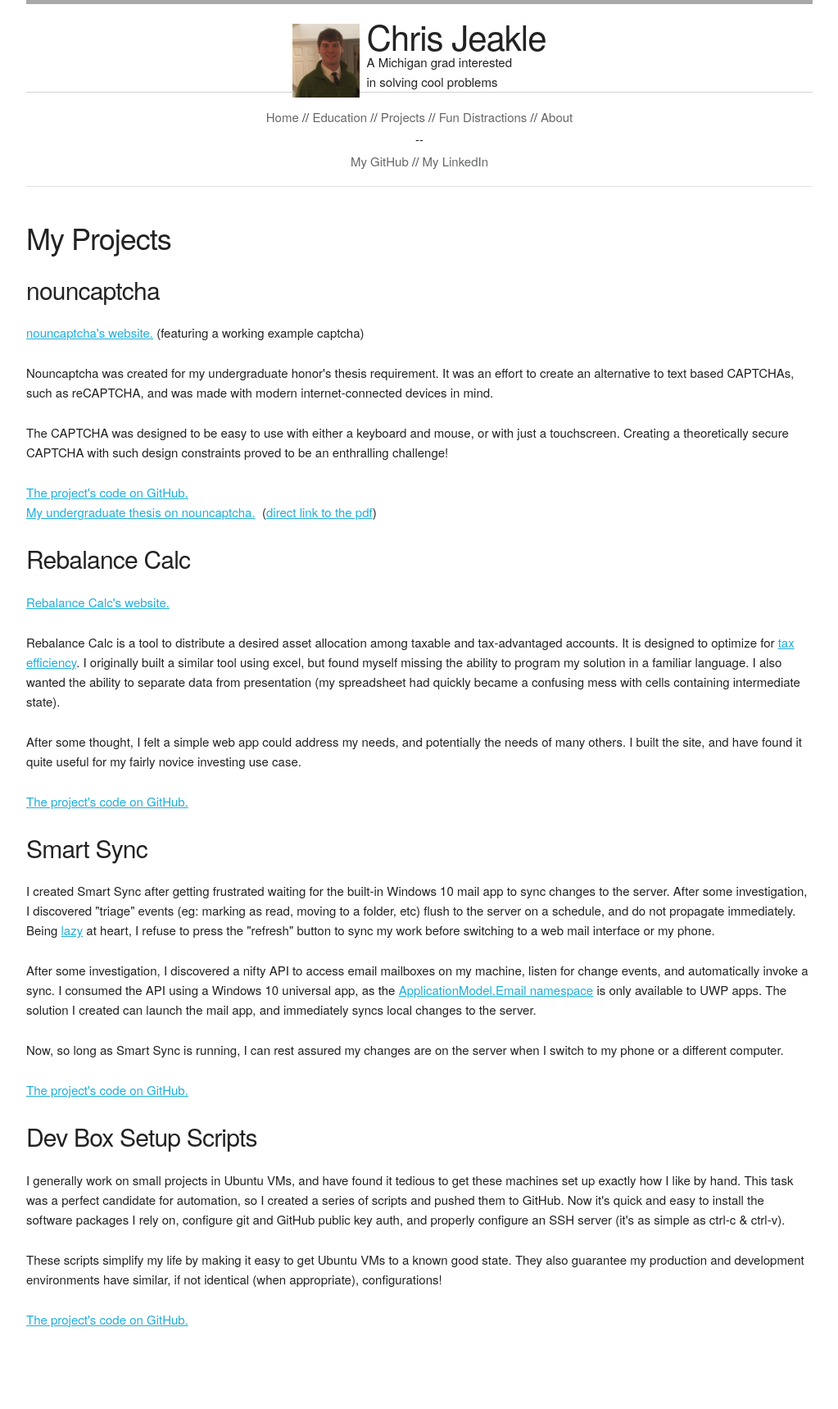
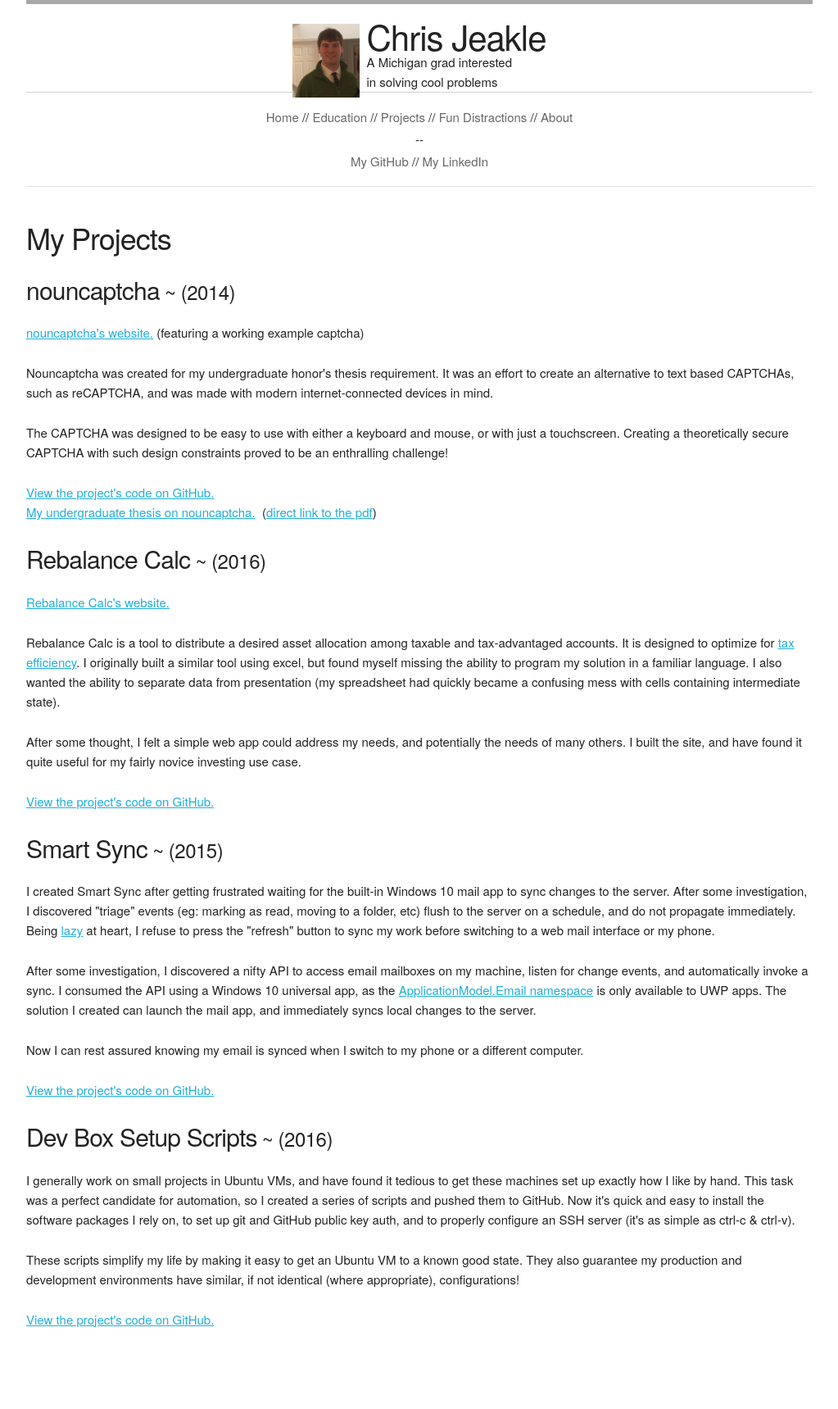
Before and after one commit to cjjeakle/cjjeakle.github.io, a Jekyll site: the page built from projects/index.html, in a window 1280 px wide. Shown: the whole page at 82% size, without its empty margins (128-1151 px from the left). Built offline with Jekyll 4.4.1, drawn with Linux system fonts in a browser that asks for light colours; nearby versions of some CDN libraries.

Commit message:
Improved layout and wording on projects page.

```diff
--- a/projects/index.html
+++ b/projects/index.html
@@ -6,7 +6,8 @@ layout: default
 <div>
   <h3>My Projects</h3>
     <div class="row">
-      <h4>nouncaptcha</h4>
+      <div class="row inline-header"><h4>nouncaptcha</h4><h5>(2014)</h5></div>
+
       <p>
         <span><a href="http://www.nouncaptcha.com">nouncaptcha's website.</a></span> <span>(featuring a working example captcha)</span>
       </p>
@@ -21,7 +22,7 @@ layout: default
       </p>
 
       <p>
-        <a href="https://github.com/cjjeakle/nouncaptcha">The project's code on GitHub.</a>
+        <a href="https://github.com/cjjeakle/nouncaptcha">View the project's code on GitHub.</a>
         <br/>
         <span><a href="http://deepblue.lib.umich.edu/handle/2027.42/107736">My undergraduate thesis on nouncaptcha.</a>&nbsp;</span>
         <span>(<a href="http://deepblue.lib.umich.edu/bitstream/handle/2027.42/107736/cjjeakle.pdf">direct link to the pdf</a>)</span>
@@ -29,7 +30,8 @@ layout: default
     </div>
 
     <div class="row">
-      <h4>Rebalance Calc</h4>
+      <div class="row inline-header"><h4>Rebalance Calc</h4><h5>(2016)</h5></div>
+
       <p>
         <a href="http://www.rebalancecalc.com">Rebalance Calc's website.</a>
       </p>
@@ -46,12 +48,13 @@ layout: default
       </p>
 
       <p>
-        <a href="https://github.com/cjjeakle/rebalance-calc">The project's code on GitHub.</a>
+        <a href="https://github.com/cjjeakle/rebalance-calc">View the project's code on GitHub.</a>
       </p>
     </div>
 
     <div class="row">
-      <h4>Smart Sync</h4>
+      <div class="row inline-header"><h4>Smart Sync</h4><h5>(2015)</h5></div>
+
       <p>
         I created Smart Sync after getting frustrated waiting for the built-in Windows 10 mail app to sync changes to the server.
         After some investigation, I discovered "triage" events (eg: marking as read, moving to a folder, etc) flush to the server on a schedule, and do not propagate immediately.
@@ -64,29 +67,29 @@ layout: default
         is only available to UWP apps. The solution I created can launch the mail app, and immediately syncs local changes to the server.
       </p>
       <p>
-        Now, so long as Smart Sync is running, I can rest assured my changes are on the server when I switch to my phone or a different computer.
+        Now I can rest assured knowing my email is synced when I switch to my phone or a different computer.
       </p>
 
       <p>
-        <a href="https://github.com/cjjeakle/SmartSync">The project's code on GitHub.</a>
+        <a href="https://github.com/cjjeakle/SmartSync">View the project's code on GitHub.</a>
       </p>
     </div>
 
     <div class="row">
-      <h4>Dev Box Setup Scripts</h4>
+      <div class="row inline-header"><h4>Dev Box Setup Scripts</h4><h5>(2016)</h5></div>
+
       <p>
         I generally work on small projects in Ubuntu VMs, and have found it tedious to get these machines set up exactly how I like by hand.
         This task was a perfect candidate for automation, so I created a series of scripts and pushed them to GitHub.
-        Now it's quick and easy to install the software packages I rely on, configure git and GitHub public key auth, and properly configure an SSH server (it's as simple as ctrl-c & ctrl-v).
+        Now it's quick and easy to install the software packages I rely on, to set up git and GitHub public key auth, and to properly configure an SSH server (it's as simple as ctrl-c & ctrl-v).
+      </p>
+      <p>
+        These scripts simplify my life by making it easy to get an Ubuntu VM to a known good state.
+        They also guarantee my production and development environments have similar, if not identical (where appropriate), configurations!
       </p>
 
       <p>
-        These scripts simplify my life by making it easy to get Ubuntu VMs to a known good state.
-        They also guarantee my production and development environments have similar, if not identical (when appropriate), configurations!
-      </p>
-
-      <p>
-        <a href="https://github.com/cjjeakle/devbox-setup">The project's code on GitHub.</a>
+        <a href="https://github.com/cjjeakle/devbox-setup">View the project's code on GitHub.</a>
       </p>
     </div>
 </div>
--- a/static/css/main.css
+++ b/static/css/main.css
@@ -18,6 +18,14 @@ br {
     text-align: center;
 }
 
+.inline-header * {
+    display: inline-block;
+}
+
+.inline-header h5:before {
+    content:"\00a0 ~\00a0 ";
+}
+
 .min-width {
     display: inline-block;
 }
@@ -30,7 +38,6 @@ br {
     margin-top: 1em;
     margin-bottom: 1em;
 }
-
 
 
 /**
```
